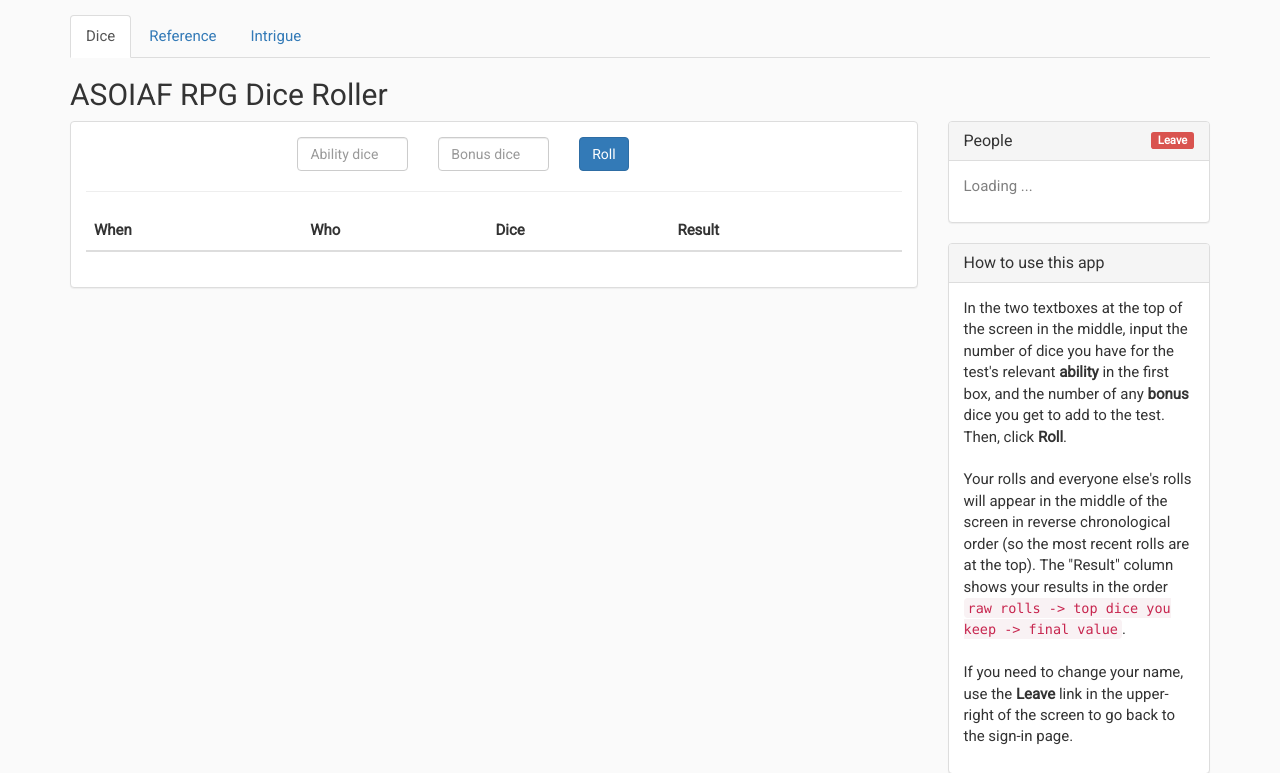
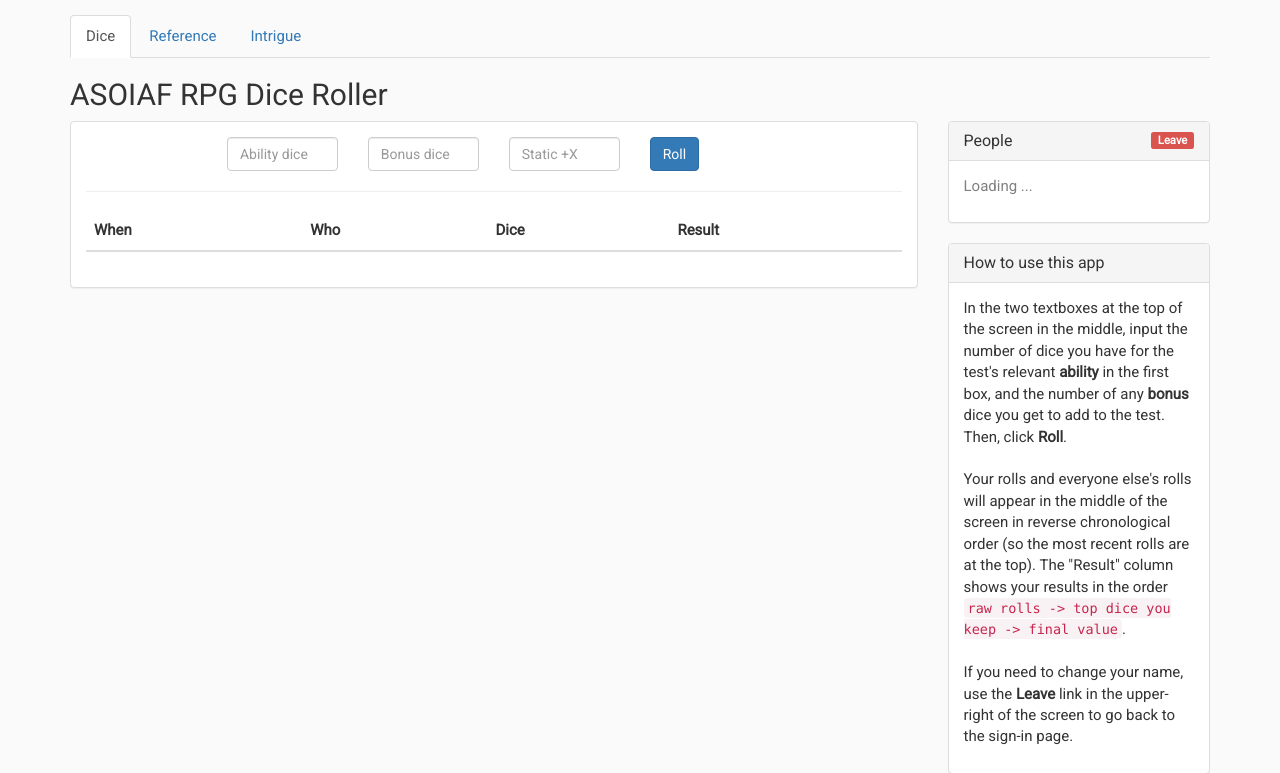
Before and after one commit to Celeo/ASOIAF_roller, a Flask app: page / in a window 1280 px wide. Shown: the top 773 px of the page. Run offline with Flask 2, Linux system fonts and the light colour scheme; the visitor is signed in with stand-in values (Sample User, id 1); data that the repository does not hold is empty; some libraries are stand-ins or nearby versions.

Commit message:
Added the ability to mod the roll result

```diff
--- a/roller/app.py
+++ b/roller/app.py
@@ -75,18 +75,27 @@
     try:
         ability = int(message.get('ability') or 2)
         bonus = int(message.get('bonus') or 0)
+        static = int(message.get('static') or 0)
         total = 0
         rolls = []
         keep_rolls = []
         all_rolls = []
         for _ in range(ability + bonus):
             rolls.append(randint(1, 6))
-        all_rolls = map(str, rolls)
+        all_rolls = list(map(str, rolls))
         for _ in range(ability):
             keep_rolls.append(rolls.pop(rolls.index(max(rolls))))
-        total = sum(keep_rolls)
+        total = sum(keep_rolls) + static
         keep_rolls = map(str, keep_rolls)
-        h = History(name(), '{}, {}'.format(ability, bonus), '{} -> {} -> {}'.format(','.join(all_rolls), ','.join(keep_rolls), total))
+        h = None
+        if static:
+            h = History(name(), '{}, {}'.format(ability, bonus), '{} -> {} -> {} -> {}'.format( \
+                ','.join(all_rolls) + '+' + str(static),
+                ','.join(keep_rolls) + '+' + str(static),
+                str(total) + '+' + str(static),
+                str(total + static)))
+        else:
+            h = History(name(), '{}, {}'.format(ability, bonus), '{} -> {} -> {}'.format(','.join(all_rolls), ','.join(keep_rolls), total))
         redis.lpush('history', h.to_json())
         emit('roll_event', {}, broadcast=True)
     except Exception as e:
--- a/roller/templates/index.html
+++ b/roller/templates/index.html
@@ -18,7 +18,8 @@
             e.preventDefault();
             socket.emit('roll_request', {
                 ability: $('#dice_ability').val(),
-                bonus: $('#dice_bonus').val()
+                bonus: $('#dice_bonus').val(),
+                static: $('#dice_static').val()
             });
         });
         function loadHistory() {
@@ -55,11 +56,14 @@
                     <div class="panel-body">
                         <div id="control" class="float-middle">
                             <div class="row">
-                                <div class="col-sm-2 col-sm-offset-3">
+                                <div class="col-sm-2 col-sm-offset-2">
                                     <input type="text" class="form-control" id="dice_ability" placeholder="Ability dice">
                                 </div>
                                 <div class="col-sm-2">
                                     <input type="text" class="form-control" id="dice_bonus" placeholder="Bonus dice">
+                                </div>
+                                <div class="col-sm-2">
+                                    <input type="text" class="form-control" id="dice_static" placeholder="Static +X">
                                 </div>
                                 <div class="col-sm-2">
                                     <button class="btn btn-primary" id="roll">Roll</button>
```
